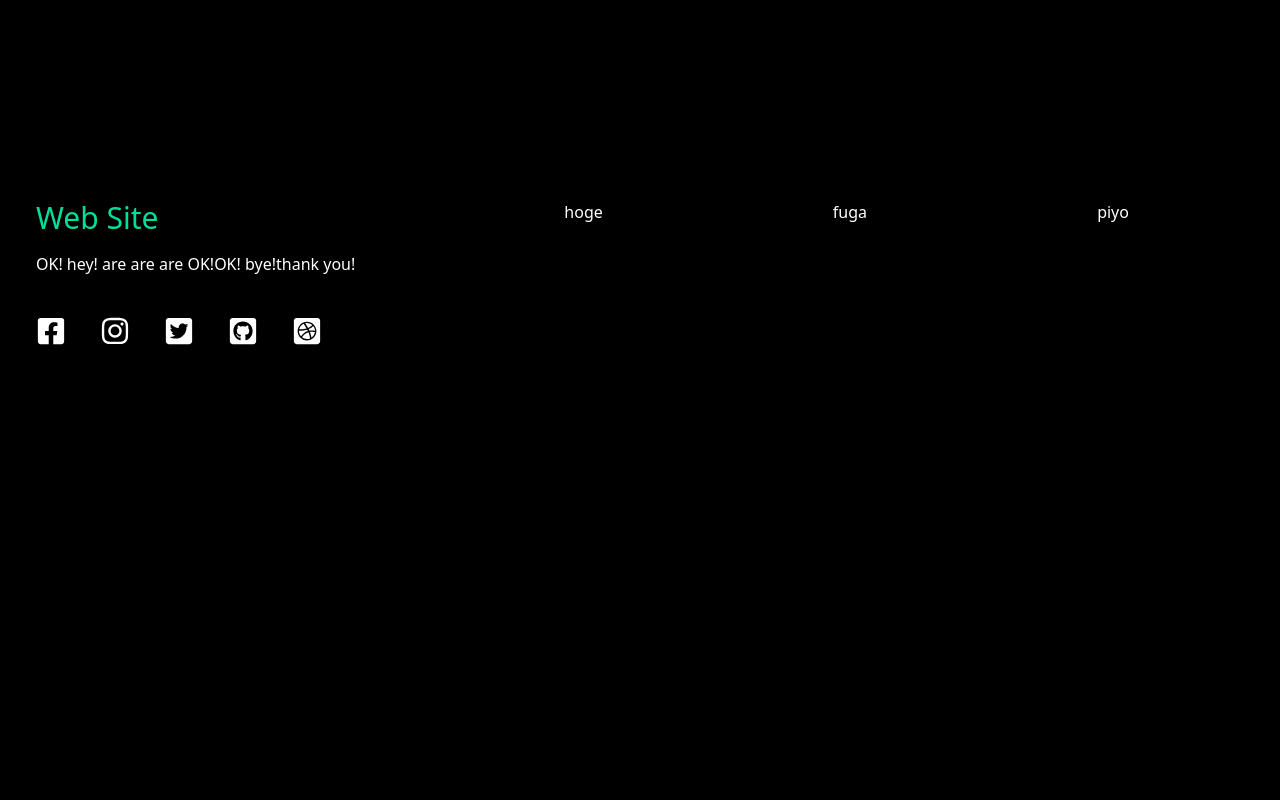
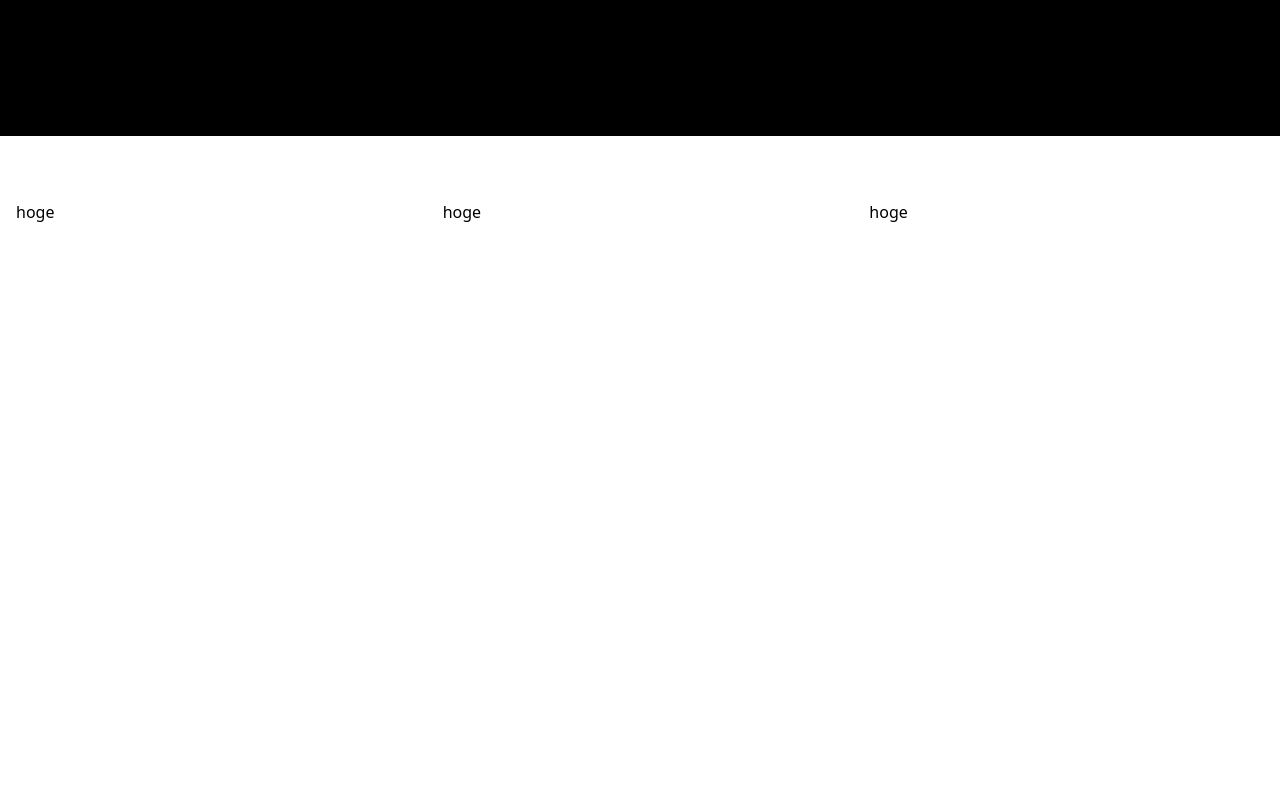
Before and after one commit to hironomiu/typescript-react-app, a React (Create React App) app: page / in a window 1280 px wide. Shown: the part 2360-3160 px from the top of the page. Before the commit the page ends 2770 px from the top, so only its background shows below. Built offline with nearby package versions, Linux system fonts and the light colour scheme.

Commit message:
commited

```diff
--- a/src/components/Main.tsx
+++ b/src/components/Main.tsx
@@ -1,12 +1,14 @@
 import Top from './main/Top'
 import Second from './main/Second'
 import Third from './main/Third'
+import Fourth from './main/Fourth'
 const Main = () => {
   return (
     <main className="">
       <Top />
       <Second />
       <Third />
+      <Fourth />
     </main>
   )
 }
--- /dev/null
+++ b/src/components/main/Fourth.tsx
@@ -0,0 +1,15 @@
+import React from 'react'
+
+const Fourth = () => {
+  return (
+    <div id="fourth" className="bg-white text-black w-full h-[100vh]">
+      <div className="grid md:grid-cols-3 mx-auto gap-8 py-16 px-4">
+        <div>hoge</div>
+        <div>hoge</div>
+        <div>hoge</div>
+      </div>
+    </div>
+  )
+}
+
+export default Fourth
```
